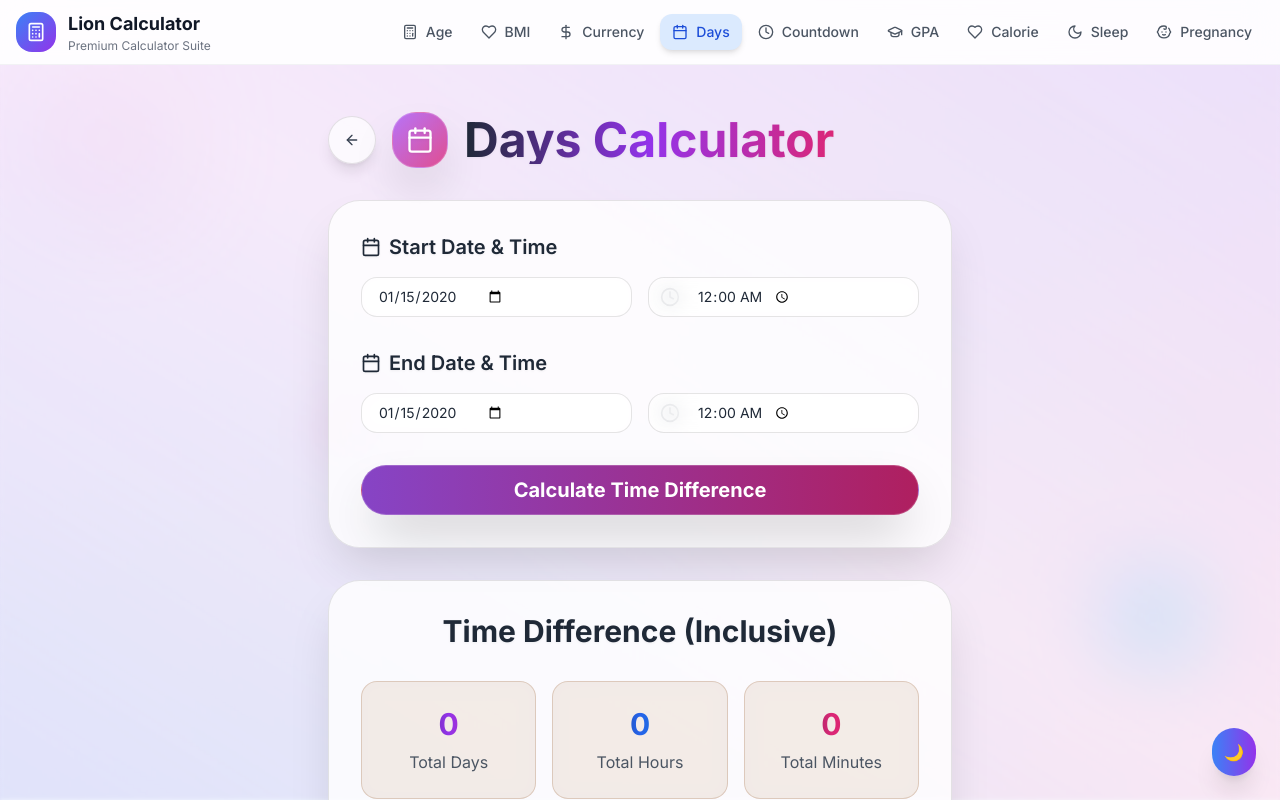
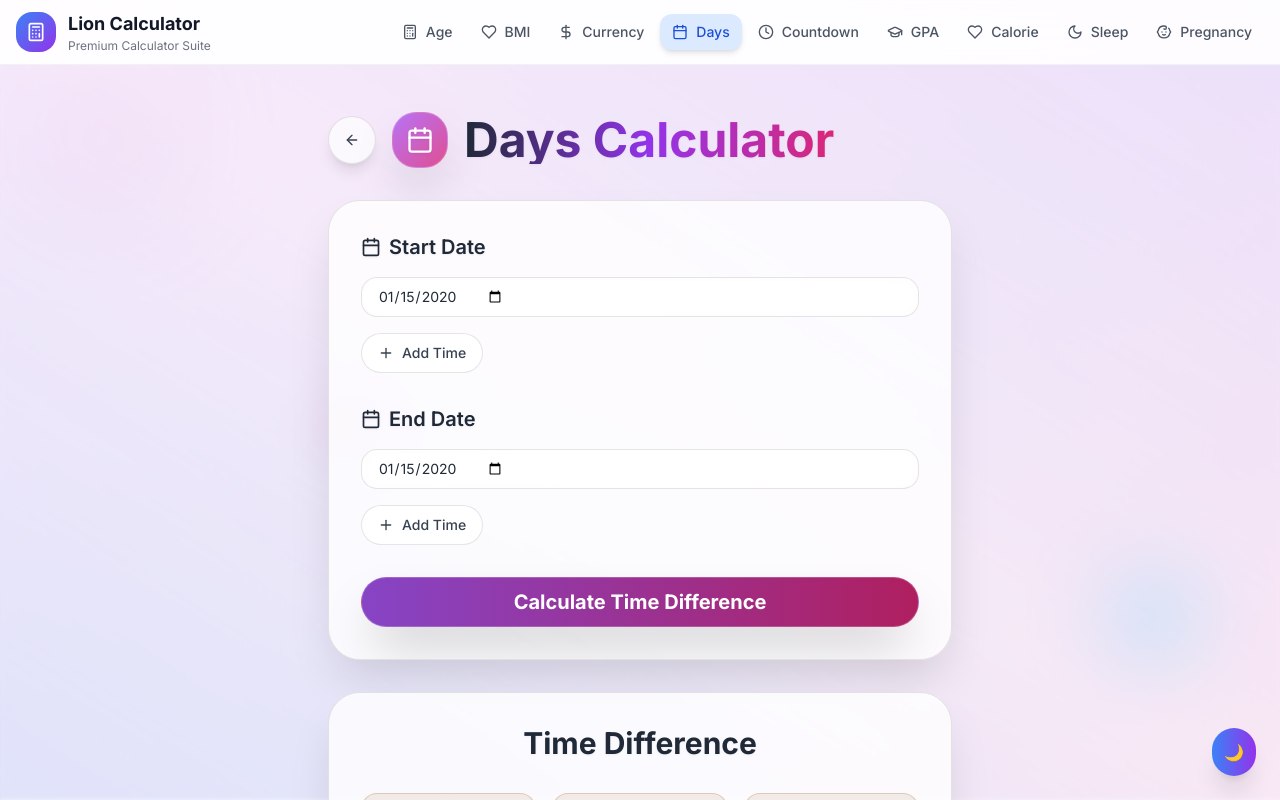
Before and after one commit to AbdulBasitMomin/black-white-calculators, a React (Vite) app: page /days in a window 1280 px wide. Both pictures are taken after typing "2020-01-15", "2020-01-15" into the empty fields and a click on the button "Calculate Time Difference". Shown: the top 800 px of the page. Built offline with nearby package versions, Linux system fonts and the light colour scheme.

Commit message:
Fix:
Make time selection optional in Days Calculator and standardize GPA calculator color.

```diff
--- a/src/pages/DaysCalculator.tsx
+++ b/src/pages/DaysCalculator.tsx
@@ -1,6 +1,6 @@
 
 import { useState } from "react";
-import { ArrowLeft, Copy, Check, Calendar, Clock } from "lucide-react";
+import { ArrowLeft, Copy, Check, Calendar, Clock, Plus } from "lucide-react";
 import { useNavigate } from "react-router-dom";
 import { Button } from "@/components/ui/button";
 import { Card, CardContent } from "@/components/ui/card";
@@ -12,9 +12,11 @@ const DaysCalculator = () => {
   const navigate = useNavigate();
   const { toast } = useToast();
   const [startDate, setStartDate] = useState("");
-  const [startTime, setStartTime] = useState("00:00");
+  const [startTime, setStartTime] = useState("");
   const [endDate, setEndDate] = useState("");
-  const [endTime, setEndTime] = useState("00:00");
+  const [endTime, setEndTime] = useState("");
+  const [showStartTime, setShowStartTime] = useState(false);
+  const [showEndTime, setShowEndTime] = useState(false);
   const [result, setResult] = useState<{
     totalDays: number;
     totalHours: number;
@@ -36,9 +38,13 @@ const DaysCalculator = () => {
       return;
     }
 
+    // Use time if selected, otherwise default to 00:00
+    const startTimeValue = showStartTime && startTime ? startTime : "00:00";
+    const endTimeValue = showEndTime && endTime ? endTime : "00:00";
+
     // Combine date and time for precise calculations
-    const start = new Date(`${startDate}T${startTime}`);
-    const end = new Date(`${endDate}T${endTime}`);
+    const start = new Date(`${startDate}T${startTimeValue}`);
+    const end = new Date(`${endDate}T${endTimeValue}`);
 
     if (start > end) {
       toast({
@@ -156,15 +162,26 @@ const DaysCalculator = () => {
                 <div className="space-y-4">
                   <Label className="text-xl font-semibold text-gray-800 dark:text-white drop-shadow-sm flex items-center gap-2">
                     <Calendar className="w-5 h-5" />
-                    Start Date & Time
+                    Start Date
                   </Label>
-                  <div className="grid grid-cols-1 md:grid-cols-2 gap-4">
+                  <div className="space-y-4">
                     <Input
                       type="date"
                       value={startDate}
                       onChange={(e) => setStartDate(e.target.value)}
                       className="w-full p-4 text-lg rounded-2xl glass-input text-gray-800 dark:text-white"
                     />
+                    {!showStartTime && (
+                      <Button
+                        variant="outline"
+                        onClick={() => setShowStartTime(true)}
+                        className="flex items-center gap-2 rounded-full glass-button-light text-gray-700 dark:text-white"
+                      >
+                        <Plus className="w-4 h-4" />
+                        Add Time
+                      </Button>
+                    )}
+                    {showStartTime && (
                       <div className="relative">
                         <Clock className="absolute left-3 top-1/2 transform -translate-y-1/2 w-5 h-5 text-gray-500 dark:text-white/60" />
                         <Input
@@ -174,6 +191,7 @@ const DaysCalculator = () => {
                           className="w-full p-4 pl-12 text-lg rounded-2xl glass-input text-gray-800 dark:text-white"
                         />
                       </div>
+                    )}
                   </div>
                 </div>
 
@@ -181,15 +199,26 @@ const DaysCalculator = () => {
                 <div className="space-y-4">
                   <Label className="text-xl font-semibold text-gray-800 dark:text-white drop-shadow-sm flex items-center gap-2">
                     <Calendar className="w-5 h-5" />
-                    End Date & Time
+                    End Date
                   </Label>
-                  <div className="grid grid-cols-1 md:grid-cols-2 gap-4">
+                  <div className="space-y-4">
                     <Input
                       type="date"
                       value={endDate}
                       onChange={(e) => setEndDate(e.target.value)}
                       className="w-full p-4 text-lg rounded-2xl glass-input text-gray-800 dark:text-white"
                     />
+                    {!showEndTime && (
+                      <Button
+                        variant="outline"
+                        onClick={() => setShowEndTime(true)}
+                        className="flex items-center gap-2 rounded-full glass-button-light text-gray-700 dark:text-white"
+                      >
+                        <Plus className="w-4 h-4" />
+                        Add Time
+                      </Button>
+                    )}
+                    {showEndTime && (
                       <div className="relative">
                         <Clock className="absolute left-3 top-1/2 transform -translate-y-1/2 w-5 h-5 text-gray-500 dark:text-white/60" />
                         <Input
@@ -199,6 +228,7 @@ const DaysCalculator = () => {
                           className="w-full p-4 pl-12 text-lg rounded-2xl glass-input text-gray-800 dark:text-white"
                         />
                       </div>
+                    )}
                   </div>
                 </div>
 
@@ -216,7 +246,7 @@ const DaysCalculator = () => {
           {result && (
             <Card className="glass-card-light shadow-2xl animate-fadeIn rounded-[2rem] overflow-hidden">
               <CardContent className="p-8 text-center">
-                <h3 className="text-3xl font-bold mb-8 text-gray-800 dark:text-white drop-shadow-sm">Time Difference (Inclusive)</h3>
+                <h3 className="text-3xl font-bold mb-8 text-gray-800 dark:text-white drop-shadow-sm">Time Difference</h3>
 
                 {/* Total Time Cards */}
                 <div className="grid grid-cols-1 md:grid-cols-3 gap-4 mb-8">
@@ -260,7 +290,7 @@ const DaysCalculator = () => {
                       <div className="text-2xl font-bold text-gray-800 dark:text-white mb-1">{result.hours}</div>
                       <div className="text-sm text-gray-600 dark:text-white/80">Hours</div>
                     </div>
-                    <div className="bg-yellow-500/20 dark:bg-yellow-500/20 rounded-xl p-4 border border-yellow-200 dark:border-white/20">
+                    <div className="bg-cyan-500/20 dark:bg-cyan-500/20 rounded-xl p-4 border border-cyan-200 dark:border-white/20">
                       <div className="text-2xl font-bold text-gray-800 dark:text-white mb-1">{result.minutes}</div>
                       <div className="text-sm text-gray-600 dark:text-white/80">Minutes</div>
                     </div>
--- a/src/pages/GPACalculator.tsx
+++ b/src/pages/GPACalculator.tsx
@@ -239,10 +239,10 @@ const GPACalculator = () => {
   };
 
   return (
-    <div className="min-h-screen bg-gradient-to-br from-gray-50 via-white to-amber-50 dark:from-gray-900 dark:via-gray-800 dark:to-amber-900 pt-16 relative overflow-hidden">
+    <div className="min-h-screen bg-gradient-to-br from-purple-50 via-blue-50 to-pink-50 dark:from-gray-900 dark:via-purple-900 dark:to-gray-900 pt-16 relative overflow-hidden">
       {/* Animated background elements */}
       <div className="absolute inset-0 overflow-hidden pointer-events-none">
-        <div className="absolute -top-40 -right-40 w-80 h-80 bg-gradient-to-br from-amber-400/20 to-orange-500/20 rounded-full blur-3xl animate-float"></div>
+        <div className="absolute -top-40 -right-40 w-80 h-80 bg-gradient-to-br from-purple-400/20 to-pink-500/20 rounded-full blur-3xl animate-float"></div>
         <div className="absolute -bottom-40 -left-40 w-80 h-80 bg-gradient-to-br from-blue-400/20 to-purple-500/20 rounded-full blur-3xl animate-float" style={{ animationDelay: '2s' }}></div>
       </div>
 
@@ -258,10 +258,10 @@ const GPACalculator = () => {
             <ArrowLeft className="w-6 h-6" />
           </Button>
           <div className="flex items-center space-x-4">
-            <div className="w-12 h-12 bg-gradient-to-br from-amber-500 to-orange-600 rounded-2xl flex items-center justify-center shadow-2xl">
+            <div className="w-12 h-12 bg-gradient-to-br from-purple-500 to-pink-600 rounded-2xl flex items-center justify-center shadow-2xl">
               <GraduationCap className="w-6 h-6 text-white" />
             </div>
-            <h1 className="text-3xl md:text-4xl font-bold bg-gradient-to-r from-amber-600 to-orange-600 bg-clip-text text-transparent">
+            <h1 className="text-3xl md:text-4xl font-bold bg-gradient-to-r from-purple-600 to-pink-600 bg-clip-text text-transparent">
               GPA to Percentage Calculator
             </h1>
           </div>
@@ -333,7 +333,7 @@ const GPACalculator = () => {
                 </div>
 
                 {/* Formula Toggle */}
-                <div className="flex items-center justify-between p-4 bg-gradient-to-r from-amber-50 to-orange-50 dark:from-amber-900/20 dark:to-orange-900/20 rounded-2xl backdrop-blur-sm">
+                <div className="flex items-center justify-between p-4 bg-gradient-to-r from-purple-50 to-pink-50 dark:from-purple-900/20 dark:to-pink-900/20 rounded-2xl backdrop-blur-sm">
                   <span className="text-sm font-medium text-gray-700 dark:text-gray-300">Show Formula</span>
                   <Button
                     variant="outline"
@@ -357,7 +357,7 @@ const GPACalculator = () => {
                 <Button
                   onClick={convertGPA}
                   disabled={isCalculating}
-                  className="w-full bg-gradient-to-r from-amber-500 to-orange-600 hover:from-amber-600 hover:to-orange-700 text-white font-bold py-4 text-lg rounded-full transition-all duration-300 hover:scale-105 shadow-2xl disabled:opacity-50"
+                  className="w-full bg-gradient-to-r from-purple-500 to-pink-600 hover:from-purple-600 hover:to-pink-700 text-white font-bold py-4 text-lg rounded-full transition-all duration-300 hover:scale-105 shadow-2xl disabled:opacity-50"
                 >
                   {isCalculating ? (
                     <>
@@ -384,8 +384,8 @@ const GPACalculator = () => {
                   </h3>
 
                   <div className="grid grid-cols-1 gap-6 mb-6">
-                    <div className="bg-gradient-to-br from-amber-100 to-amber-200 dark:from-amber-900/30 dark:to-amber-800/30 rounded-2xl p-6 backdrop-blur-sm">
-                      <div className="text-4xl font-bold text-amber-600 dark:text-amber-400 mb-2">
+                    <div className="bg-gradient-to-br from-purple-100 to-purple-200 dark:from-purple-900/30 dark:to-purple-800/30 rounded-2xl p-6 backdrop-blur-sm">
+                      <div className="text-4xl font-bold text-purple-600 dark:text-purple-400 mb-2">
                         {result.percentage}%
                       </div>
                       <div className="text-gray-600 dark:text-gray-300">Percentage</div>
@@ -398,8 +398,8 @@ const GPACalculator = () => {
                       <div className="text-gray-600 dark:text-gray-300">Letter Grade</div>
                     </div>
 
-                    <div className="bg-gradient-to-br from-green-100 to-green-200 dark:from-green-900/30 dark:to-green-800/30 rounded-2xl p-6 backdrop-blur-sm">
-                      <div className="text-lg font-bold text-green-600 dark:text-green-400 mb-2">
+                    <div className="bg-gradient-to-br from-pink-100 to-pink-200 dark:from-pink-900/30 dark:to-pink-800/30 rounded-2xl p-6 backdrop-blur-sm">
+                      <div className="text-lg font-bold text-pink-600 dark:text-pink-400 mb-2">
                         {result.classification}
                       </div>
                       <div className="text-gray-600 dark:text-gray-300">Classification</div>
@@ -421,7 +421,7 @@ const GPACalculator = () => {
               <Card className="bg-white/70 dark:bg-gray-800/70 backdrop-blur-xl border-0 shadow-2xl rounded-3xl">
                 <CardContent className="p-8">
                   <div className="flex items-center mb-4">
-                    <BookOpen className="w-5 h-5 mr-3 text-amber-500" />
+                    <BookOpen className="w-5 h-5 mr-3 text-purple-500" />
                     <h4 className="text-lg font-bold text-gray-900 dark:text-white">Academic Guidance</h4>
                   </div>
 
```
Lines whose indentation alone changed are shown as unchanged.
